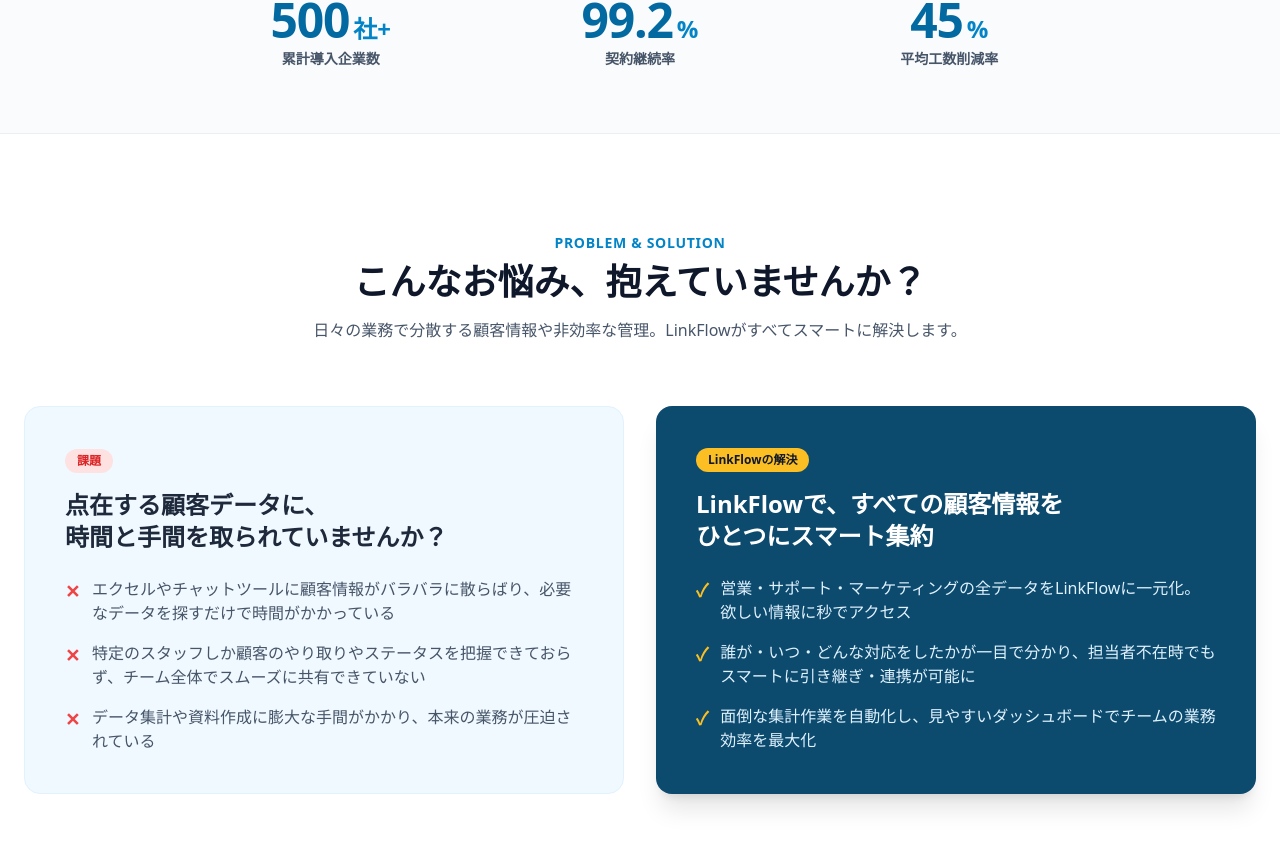
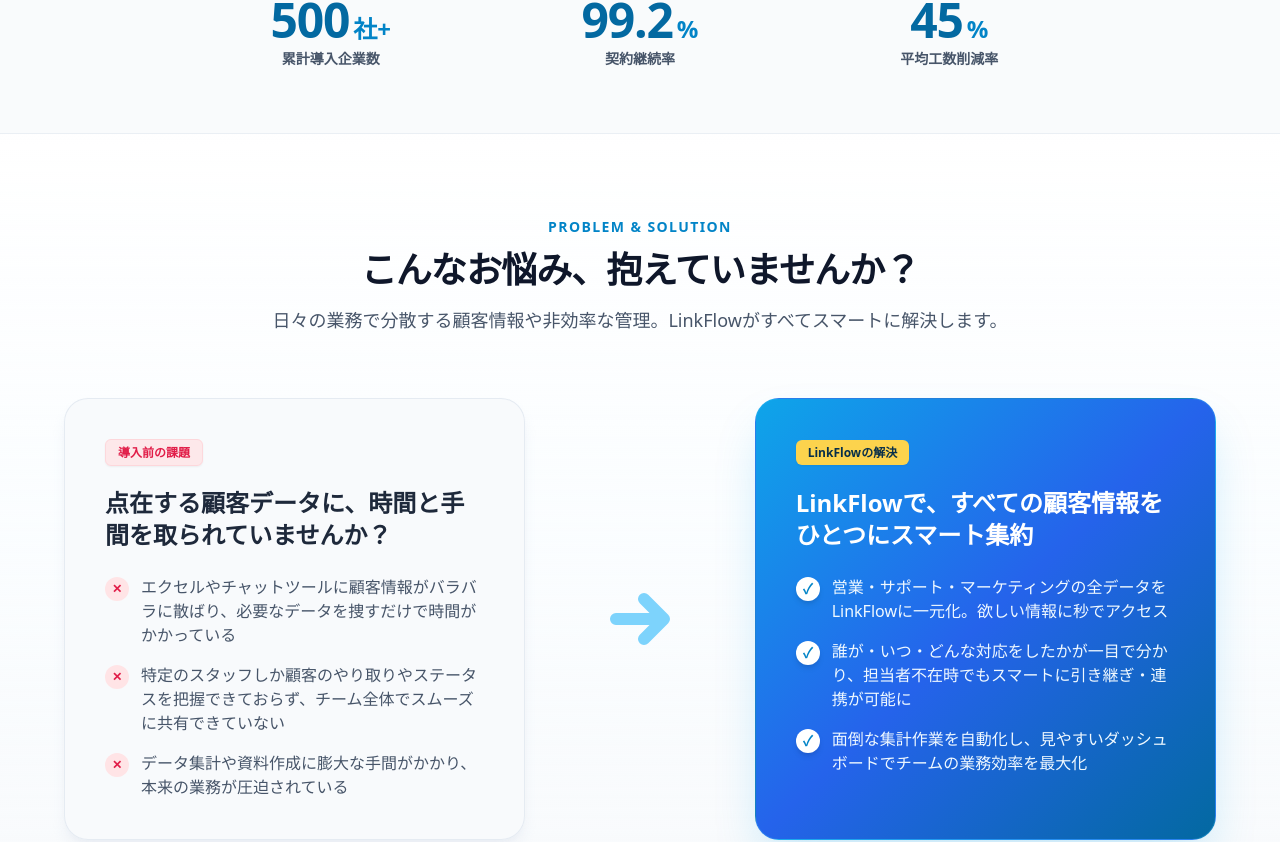
Before and after one commit to nakanishi-web/linkflow-corporate-site, a Next.js app: page / in a window 1280 px wide. Shown: the part 818-1660 px from the top of the page. Built offline with nearby package versions, Linux system fonts and the light colour scheme.

Commit message:
style: ProblemSectionのデザインブラッシュアップ（Before/Afterの対比強化・配色および矢印の最適化）

```diff
--- a/app/sections/ProblemSolutionSection.tsx
+++ b/app/sections/ProblemSolutionSection.tsx
@@ -1,75 +1,96 @@
 import React from 'react';
 
-export default function ProblemSolutionSection() {
+export default function ProblemSection() {
   return (
-    <section className="py-24 bg-white text-slate-900">
-      <div className="max-w-7xl mx-auto px-6">
+    <section className="py-20 bg-gradient-to-b from-white via-sky-50/30 to-slate-50 border-b border-slate-200/60">
+      <div className="max-w-7xl mx-auto px-4 sm:px-6 lg:px-8">
 
-        {/* セクションの見出し */}
-        <div className="text-center mb-16">
-          <span className="text-sky-600 font-bold text-sm tracking-wider uppercase">
-            Problem & Solution
+        {/* セクションヘッダー */}
+        <div className="text-center max-w-3xl mx-auto mb-16">
+          <span className="text-xs sm:text-sm font-bold tracking-widest text-sky-600 uppercase">
+            PROBLEM & SOLUTION
           </span>
-          <h2 className="text-3xl md:text-4xl font-bold mt-2">
+          <h2 className="text-3xl sm:text-4xl font-black text-slate-900 mt-3 mb-4 tracking-tight">
             こんなお悩み、抱えていませんか？
           </h2>
-          <p className="text-slate-600 mt-4 max-w-2xl mx-auto">
+          <p className="text-base sm:text-lg text-slate-600 font-medium">
             日々の業務で分散する顧客情報や非効率な管理。LinkFlowがすべてスマートに解決します。
           </p>
         </div>
 
-        {/* 課題と解決の2カラムレイアウト */}
-        <div className="grid grid-cols-1 md:grid-cols-2 gap-8 items-stretch">
+        {/* 課題 ＆ 解決 カードグリッド */}
+        <div className="grid grid-cols-1 lg:grid-cols-12 gap-6 lg:gap-8 items-center max-w-6xl mx-auto">
 
-          {/* 左側：課題（Problem） */}
-          <div className="bg-sky-50 p-8 md:p-10 rounded-2xl border border-sky-100 flex flex-col justify-between">
+          {/* 左側：課題カード (Before) */}
+          <div className="lg:col-span-5 bg-slate-50/90 rounded-3xl p-8 sm:p-10 shadow-lg shadow-slate-200/60 border border-slate-200/80 flex flex-col justify-between relative overflow-hidden h-full">
             <div>
-              <span className="inline-block bg-red-100 text-red-600 text-xs font-bold px-3 py-1 rounded-full mb-4">
-                課題
-              </span>
-              <h3 className="text-xl md:text-2xl font-bold mb-6 text-slate-800 leading-snug">
-                点在する顧客データに、<br />
-                時間と手間を取られていませんか？
+              {/* バッジ */}
+              <div className="inline-block mb-6">
+                <span className="px-3 py-1 text-xs font-bold text-rose-600 bg-rose-100/80 rounded-md border border-rose-200/60 shadow-sm">
+                  導入前の課題
+                </span>
+              </div>
+
+              {/* カードタイトル */}
+              <h3 className="text-xl sm:text-2xl font-bold text-slate-800 leading-snug mb-6">
+                点在する顧客データに、時間と手間を取られていませんか？
               </h3>
-              <ul className="space-y-4 text-slate-600 text-sm md:text-base">
+
+              {/* リスト */}
+              <ul className="space-y-4 text-slate-600">
                 <li className="flex items-start">
-                  <span className="text-red-500 font-bold mr-3 text-lg">✕</span>
-                  <span>エクセルやチャットツールに顧客情報がバラバラに散らばり、必要なデータを探すだけで時間がかかっている</span>
+                  <span className="flex-shrink-0 w-6 h-6 rounded-full bg-rose-100 text-rose-600 flex items-center justify-center font-bold text-xs mt-0.5 mr-3">✕</span>
+                  <span className="text-sm sm:text-base font-medium">エクセルやチャットツールに顧客情報がバラバラに散ばり、必要なデータを捜すだけで時間がかかっている</span>
                 </li>
                 <li className="flex items-start">
-                  <span className="text-red-500 font-bold mr-3 text-lg">✕</span>
-                  <span>特定のスタッフしか顧客のやり取りやステータスを把握できておらず、チーム全体でスムーズに共有できていない</span>
+                  <span className="flex-shrink-0 w-6 h-6 rounded-full bg-rose-100 text-rose-600 flex items-center justify-center font-bold text-xs mt-0.5 mr-3">✕</span>
+                  <span className="text-sm sm:text-base font-medium">特定のスタッフしか顧客のやり取りやステータスを把握できておらず、チーム全体でスムーズに共有できていない</span>
                 </li>
                 <li className="flex items-start">
-                  <span className="text-red-500 font-bold mr-3 text-lg">✕</span>
-                  <span>データ集計や資料作成に膨大な手間がかかり、本来の業務が圧迫されている</span>
+                  <span className="flex-shrink-0 w-6 h-6 rounded-full bg-rose-100 text-rose-600 flex items-center justify-center font-bold text-xs mt-0.5 mr-3">✕</span>
+                  <span className="text-sm sm:text-base font-medium">データ集計や資料作成に膨大な手間がかかり、本来の業務が圧迫されている</span>
                 </li>
               </ul>
             </div>
           </div>
 
-          {/* 右側：解決（Solution） */}
-          <div className="bg-sky-900 text-white p-8 md:p-10 rounded-2xl shadow-xl flex flex-col justify-between">
+          {/* 中央：太く淡い矢印 */}
+          <div className="lg:col-span-2 flex items-center justify-center my-4 lg:my-0">
+            <div className="text-sky-300 transform rotate-90 lg:rotate-0">
+              <svg className="w-12 h-12 sm:w-16 sm:h-16" fill="none" stroke="currentColor" strokeWidth="4.5" strokeLinecap="round" strokeLinejoin="round" viewBox="0 0 24 24">
+                <path d="M13.5 4.5L21 12m0 0l-7.5 7.5M21 12H3" />
+              </svg>
+            </div>
+          </div>
+
+          {/* 右側：解決カード (After) */}
+          <div className="lg:col-span-5 bg-gradient-to-br from-sky-500 via-blue-600 to-sky-700 rounded-3xl p-8 sm:p-10 shadow-2xl shadow-sky-500/25 border border-sky-400/30 text-white flex flex-col justify-between relative overflow-hidden h-full">
             <div>
-              <span className="inline-block bg-amber-400 text-slate-900 text-xs font-bold px-3 py-1 rounded-full mb-4">
-                LinkFlowの解決
-              </span>
-              <h3 className="text-xl md:text-2xl font-bold mb-6 text-white leading-snug">
-                LinkFlowで、すべての顧客情報を<br />
-                ひとつにスマート集約
+              {/* バッジ */}
+              <div className="inline-block mb-6">
+                <span className="px-3 py-1 text-xs font-bold text-sky-950 bg-amber-300 rounded-md shadow-sm">
+                  LinkFlowの解決
+                </span>
+              </div>
+
+              {/* カードタイトル */}
+              <h3 className="text-xl sm:text-2xl font-bold text-white leading-snug mb-6">
+                LinkFlowで、すべての顧客情報をひとつにスマート集約
               </h3>
-              <ul className="space-y-4 text-sky-100 text-sm md:text-base">
+
+              {/* リスト */}
+              <ul className="space-y-4 text-sky-50">
                 <li className="flex items-start">
-                  <span className="text-amber-400 font-bold mr-3 text-lg">✓</span>
-                  <span>営業・サポート・マーケティングの全データをLinkFlowに一元化。欲しい情報に秒でアクセス</span>
+                  <span className="flex-shrink-0 w-6 h-6 rounded-full bg-white text-sky-600 flex items-center justify-center font-black text-sm mt-0.5 mr-3 shadow-md">✓</span>
+                  <span className="text-sm sm:text-base font-medium">営業・サポート・マーケティングの全データをLinkFlowに一元化。欲しい情報に秒でアクセス</span>
                 </li>
                 <li className="flex items-start">
-                  <span className="text-amber-400 font-bold mr-3 text-lg">✓</span>
-                  <span>誰が・いつ・どんな対応をしたかが一目で分かり、担当者不在時でもスマートに引き継ぎ・連携が可能に</span>
+                  <span className="flex-shrink-0 w-6 h-6 rounded-full bg-white text-sky-600 flex items-center justify-center font-black text-sm mt-0.5 mr-3 shadow-md">✓</span>
+                  <span className="text-sm sm:text-base font-medium">誰が・いつ・どんな対応をしたかが一目で分かり、担当者不在時でもスマートに引き継ぎ・連携が可能に</span>
                 </li>
                 <li className="flex items-start">
-                  <span className="text-amber-400 font-bold mr-3 text-lg">✓</span>
-                  <span>面倒な集計作業を自動化し、見やすいダッシュボードでチームの業務効率を最大化</span>
+                  <span className="flex-shrink-0 w-6 h-6 rounded-full bg-white text-sky-600 flex items-center justify-center font-black text-sm mt-0.5 mr-3 shadow-md">✓</span>
+                  <span className="text-sm sm:text-base font-medium">面倒な集計作業を自動化し、見やすいダッシュボードでチームの業務効率を最大化</span>
                 </li>
               </ul>
             </div>
```
